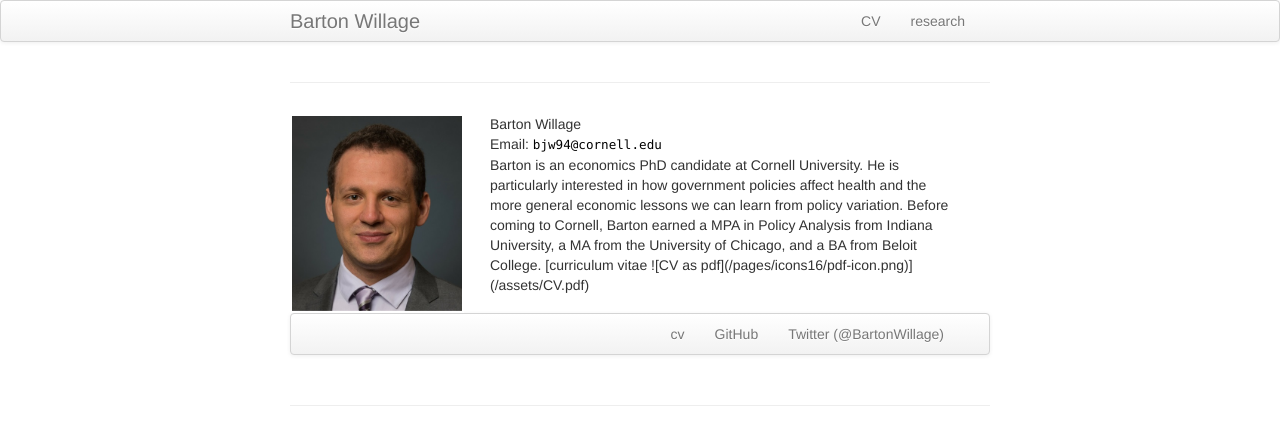
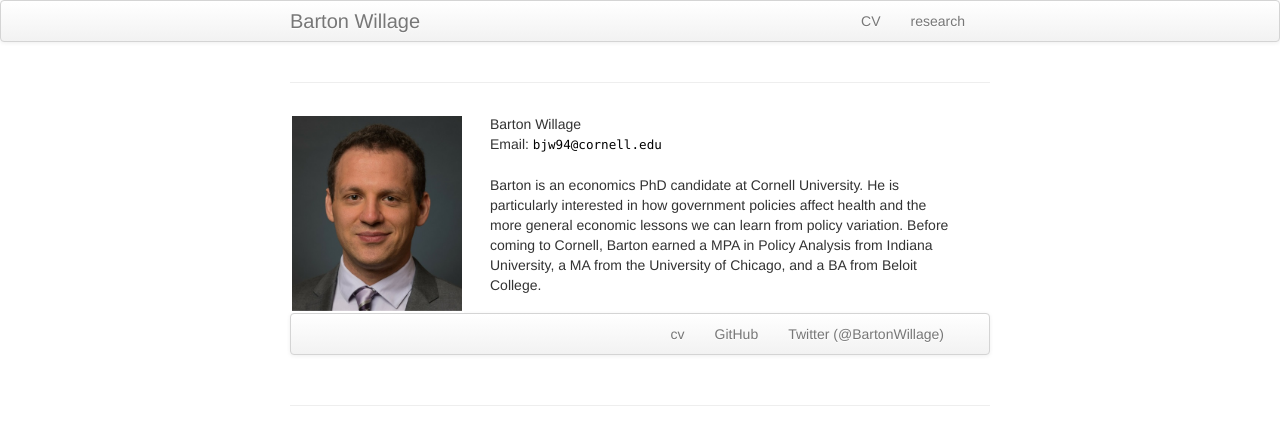
Before and after one commit to bjwillage/bjwillage.github.io, a Jekyll site: the page built from index.md, in a window 1280 px wide. Shown: the top 445 px of the page. Built offline with Jekyll 4.4.1, drawn with Linux system fonts in a browser that asks for light colours.

Commit message:
Update index.md

```diff
--- a/index.md
+++ b/index.md
@@ -29,11 +29,9 @@ keywords:
             </div>
 
 
-        Barton is an economics PhD candidate at Cornell University. He is particularly interested in how government policies affect             health and the more general economic lessons we can learn from policy variation.
+        <br>Barton is an economics PhD candidate at Cornell University. He is particularly interested in how government policies affect health and the more general economic lessons we can learn from policy variation.
 
-        Before coming to Cornell, Barton earned a MPA in Policy Analysis from Indiana University, a MA from the University of Chicago,           and a BA from Beloit College.
-
-[curriculum vitae ![CV as pdf]({{ BASE_PATH }}/pages/icons16/pdf-icon.png)]({{ BASE_PATH }}/assets/CV.pdf)<br/>
+        Before coming to Cornell, Barton earned a MPA in Policy Analysis from Indiana University, a MA from the University of Chicago, and a BA from Beloit College.
         </div>
     </div>
 </div>
@@ -47,3 +45,5 @@ keywords:
       </ul>
   </div>
 </div>
+
+<!-- [curriculum vitae ![CV as pdf]({{ BASE_PATH }}/pages/icons16/pdf-icon.png)]({{ BASE_PATH }}/assets/CV.pdf)<br/> -->
```
